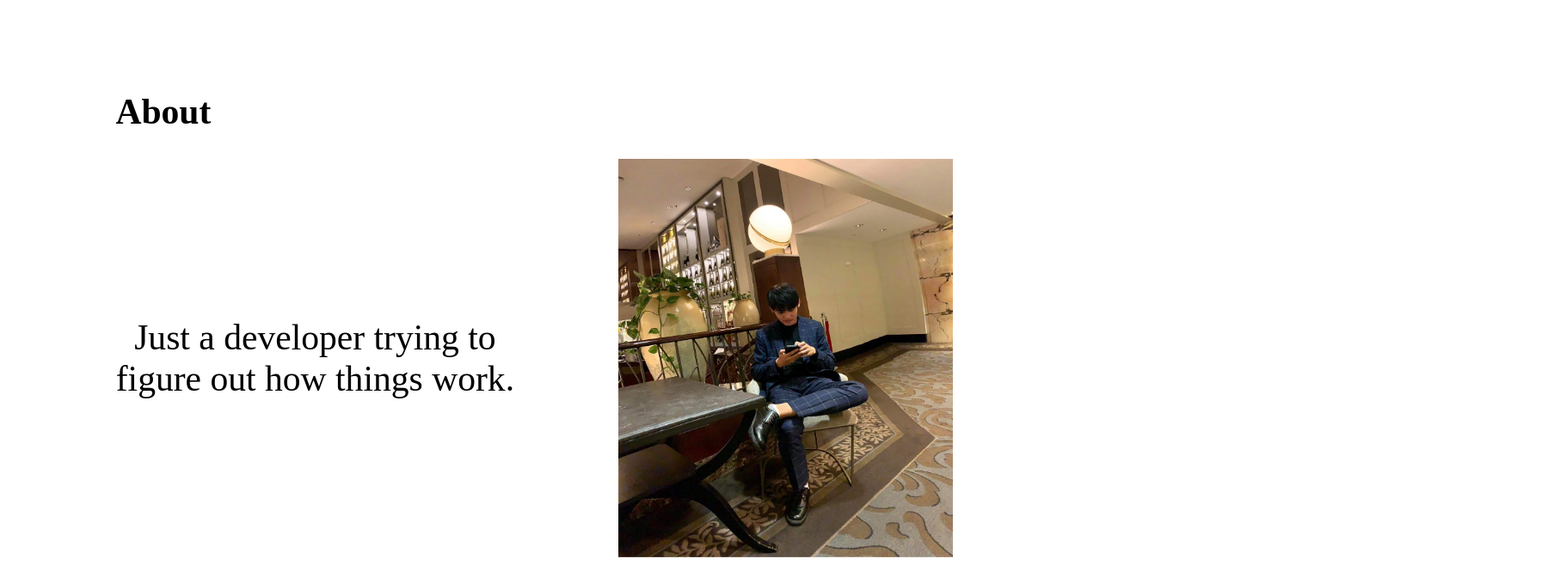
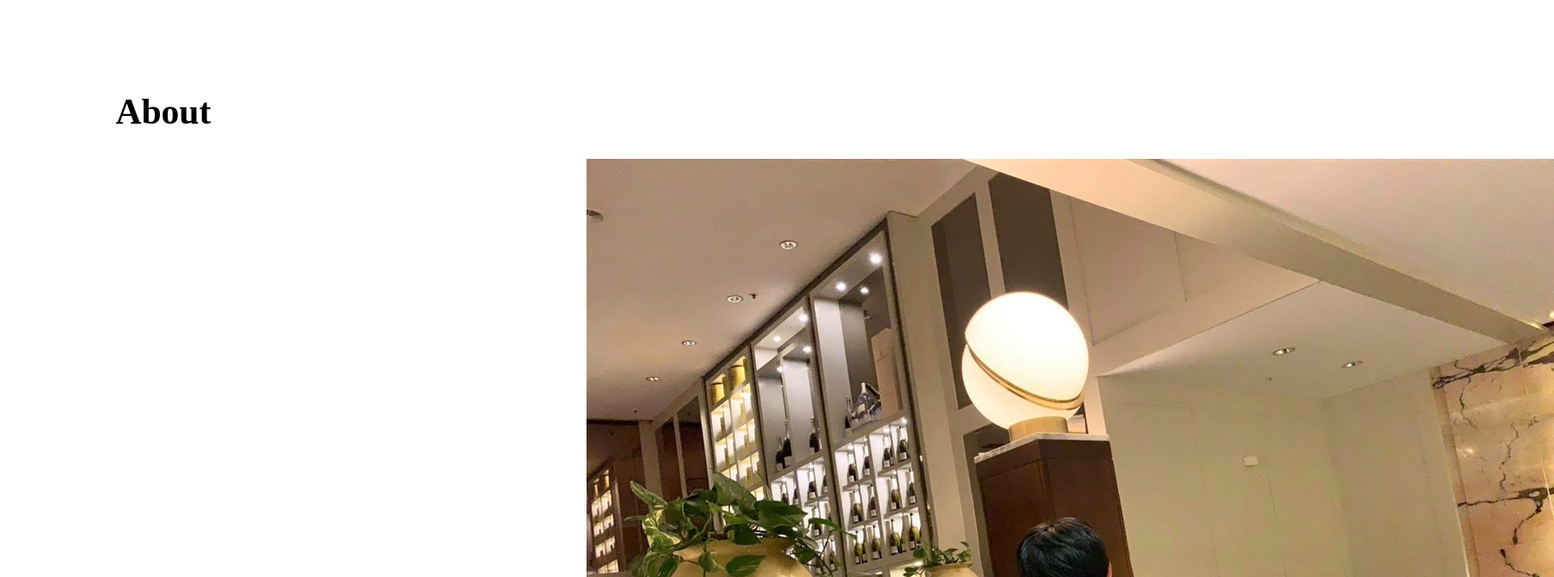
Before and after one commit to Kiyeo/Kiyeo.github.io, a Next.js app: page /AboutSection in a window 1280 px wide. Shown: the top 672 px of the page at 86% size, 1807 px wide, since content can reach past the window. Built offline with nearby package versions, Linux system fonts and the light colour scheme.

Commit message:
Use img and disable next/image lint warning

```diff
--- a/next.config.js
+++ b/next.config.js
@@ -8,7 +8,7 @@ module.exports = withPlugins([
     optimizedImages,
     {
       // optimisation disabled by default, to enable check https://github.com/cyrilwanner/next-optimized-images
-      optimizeImages: false,
+      optimizeImages: true,
     },
   ],
   [
--- a/pages/AboutSection.tsx
+++ b/pages/AboutSection.tsx
@@ -1,4 +1,3 @@
-import Image from "next/image";
 import styled from "styled-components";
 import Header from "../components/Header";
 
@@ -25,7 +24,7 @@ const AboutSection: React.FC = () => {
       <Header>About</Header>
       <ContentDiv>
         <p>Just a developer trying to figure out how things work.</p>
-        <Image alt="me" src={"/assets/images/IMG_0186.jpg"} width="100%" height="100%" layout="responsive" objectFit="contain" />
+        <img alt="me" src={"/assets/images/IMG_0186.jpg"} />
       </ContentDiv>
     </AboutStyle>
   );
```
Also changed, not shown: .eslintrc.json.
